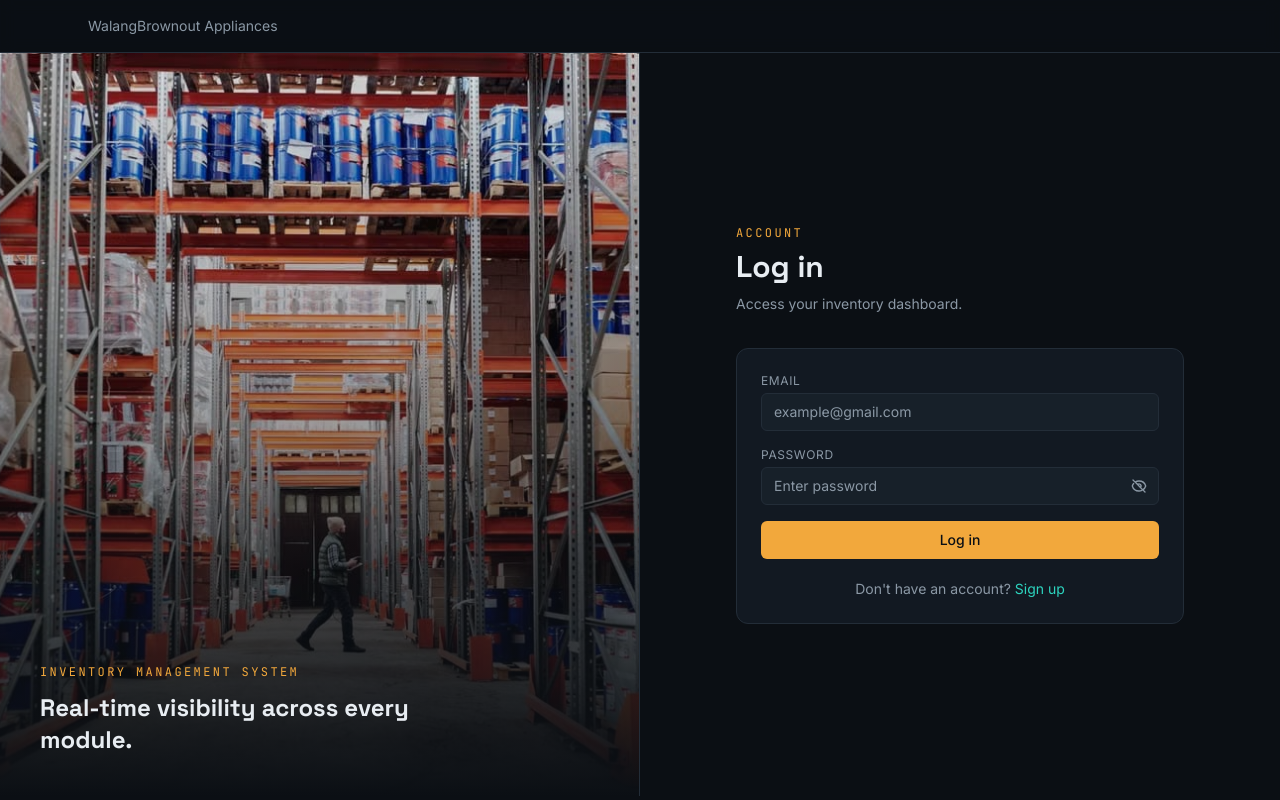
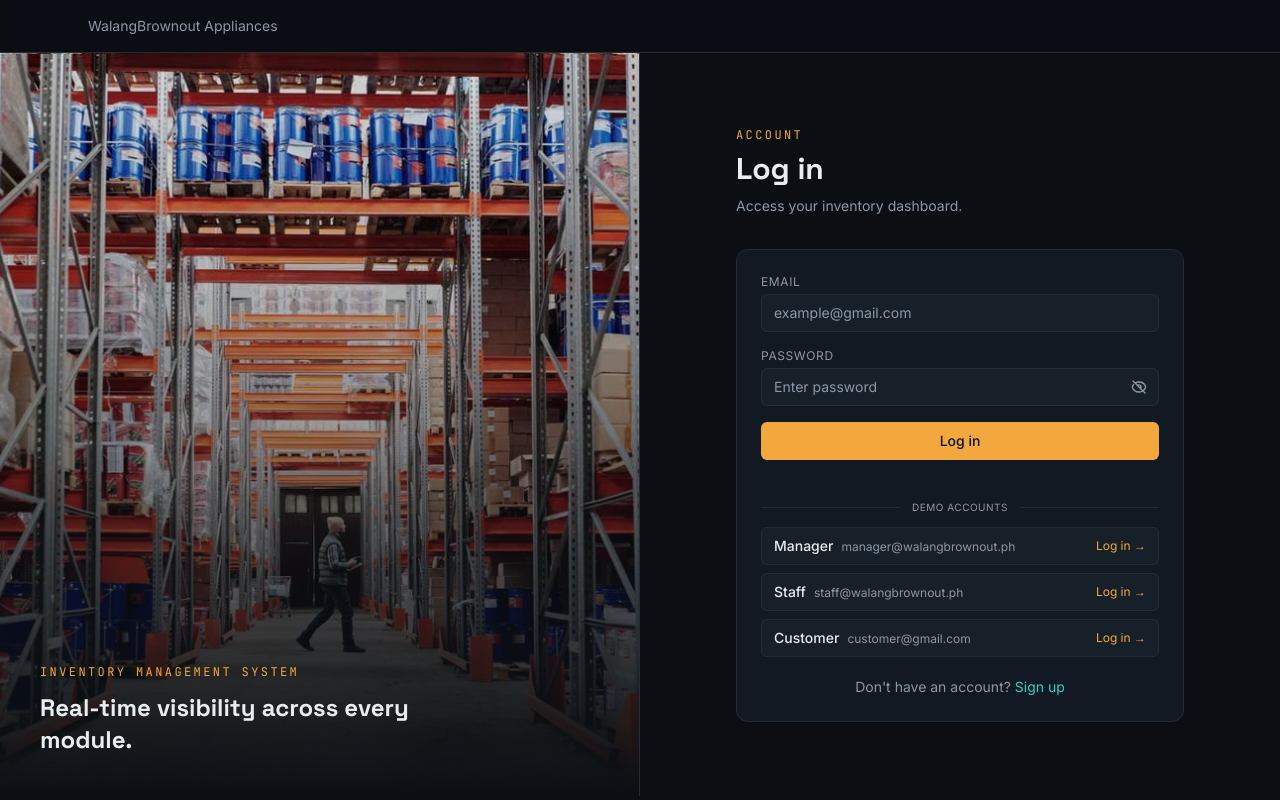
Before and after one commit to alexkeithvasquez/WalangBrownout-Appliances, a React (Vite) app: page /login in a window 1280 px wide. Built offline with nearby package versions, Linux system fonts and the light colour scheme.

Commit message:
Add demo accounts for manager, staff, and customer roles

```diff
--- a/src/components/Login.jsx
+++ b/src/components/Login.jsx
@@ -1,44 +1,88 @@
-import { useState } from 'react'
-import { Link, useNavigate } from 'react-router-dom'
-import Card from './common/Card'
-import Button from './common/Button'
-import PageHeader from './common/PageHeader'
-import { useAuth } from '../context/AuthContext'
+import { useState } from "react";
+import { Link, useNavigate } from "react-router-dom";
+import Card from "./common/Card";
+import Button from "./common/Button";
+import PageHeader from "./common/PageHeader";
+import { useAuth } from "../context/AuthContext";
+
+const DEMO_ACCOUNTS = [
+  {
+    role: "Manager",
+    email: "manager@walangbrownout.ph",
+    password: "manager123",
+  },
+  { role: "Staff", email: "staff@walangbrownout.ph", password: "staff123" },
+  { role: "Customer", email: "customer@gmail.com", password: "customer123" },
+];
 
 function EyeIcon({ open }) {
   return !open ? (
-    <svg viewBox="0 0 24 24" fill="none" stroke="currentColor" strokeWidth={2} className="h-4 w-4">
-      <path strokeLinecap="round" strokeLinejoin="round" d="M3.98 8.223A10.477 10.477 0 001.934 12c1.292 4.338 5.31 7.5 10.066 7.5 1.556 0 3.036-.338 4.368-.946M6.228 6.228A10.45 10.45 0 0112 4.5c4.756 0 8.773 3.162 10.065 7.498a10.523 10.523 0 01-4.293 5.774M6.228 6.228L3 3m3.228 3.228l3.65 3.65m7.894 7.894L21 21m-3.228-3.228l-3.65-3.65m0 0a3 3 0 10-4.243-4.243m4.242 4.242L9.88 9.88" />
+    <svg
+      viewBox="0 0 24 24"
+      fill="none"
+      stroke="currentColor"
+      strokeWidth={2}
+      className="h-4 w-4"
+    >
+      <path
+        strokeLinecap="round"
+        strokeLinejoin="round"
+        d="M3.98 8.223A10.477 10.477 0 001.934 12c1.292 4.338 5.31 7.5 10.066 7.5 1.556 0 3.036-.338 4.368-.946M6.228 6.228A10.45 10.45 0 0112 4.5c4.756 0 8.773 3.162 10.065 7.498a10.523 10.523 0 01-4.293 5.774M6.228 6.228L3 3m3.228 3.228l3.65 3.65m7.894 7.894L21 21m-3.228-3.228l-3.65-3.65m0 0a3 3 0 10-4.243-4.243m4.242 4.242L9.88 9.88"
+      />
     </svg>
   ) : (
-    <svg viewBox="0 0 24 24" fill="none" stroke="currentColor" strokeWidth={2} className="h-4 w-4">
-      <path strokeLinecap="round" strokeLinejoin="round" d="M2.036 12.322a1.012 1.012 0 010-.639C3.423 7.51 7.36 4.5 12 4.5c4.638 0 8.573 3.007 9.963 7.178.07.207.07.431 0 .639C20.577 16.49 16.64 19.5 12 19.5c-4.638 0-8.573-3.007-9.963-7.178z" />
-      <path strokeLinecap="round" strokeLinejoin="round" d="M15 12a3 3 0 11-6 0 3 3 0 016 0z" />
+    <svg
+      viewBox="0 0 24 24"
+      fill="none"
+      stroke="currentColor"
+      strokeWidth={2}
+      className="h-4 w-4"
+    >
+      <path
+        strokeLinecap="round"
+        strokeLinejoin="round"
+        d="M2.036 12.322a1.012 1.012 0 010-.639C3.423 7.51 7.36 4.5 12 4.5c4.638 0 8.573 3.007 9.963 7.178.07.207.07.431 0 .639C20.577 16.49 16.64 19.5 12 19.5c-4.638 0-8.573-3.007-9.963-7.178z"
+      />
+      <path
+        strokeLinecap="round"
+        strokeLinejoin="round"
+        d="M15 12a3 3 0 11-6 0 3 3 0 016 0z"
+      />
     </svg>
-  )
+  );
 }
 
 export default function Login() {
-  const [email, setEmail] = useState('')
-  const [password, setPassword] = useState('')
-  const [showPassword, setShowPassword] = useState(false)
-  const [error, setError] = useState('')
-  const { login } = useAuth()
-  const navigate = useNavigate()
+  const [email, setEmail] = useState("");
+  const [password, setPassword] = useState("");
+  const [showPassword, setShowPassword] = useState(false);
+  const [error, setError] = useState("");
+  const { login } = useAuth();
+  const navigate = useNavigate();
 
   function handleSubmit(e) {
-    e.preventDefault()
-    setError('')
+    e.preventDefault();
+    setError("");
     if (!email || !password) {
-      setError('Please fill in both fields.')
-      return
+      setError("Please fill in both fields.");
+      return;
     }
-    const result = login(email, password)
+    const result = login(email, password);
     if (!result.ok) {
-      setError(result.error)
-      return
+      setError(result.error);
+      return;
     }
-    navigate('/')
+    navigate("/");
+  }
+
+  function quickLogin(account) {
+    setError("");
+    const result = login(account.email, account.password);
+    if (!result.ok) {
+      setError(result.error);
+      return;
+    }
+    navigate("/");
   }
 
   return (
@@ -49,8 +93,8 @@ export default function Login() {
           className="absolute inset-0 h-full w-full"
           style={{
             backgroundImage: 'url("/login-bg.jpg")',
-            backgroundSize: 'cover',
-            backgroundPosition: 'center',
+            backgroundSize: "cover",
+            backgroundPosition: "center",
           }}
         />
         <div className="pointer-events-none absolute inset-0 bg-gradient-to-t from-bg via-bg/40 to-bg/10" />
@@ -67,7 +111,11 @@ export default function Login() {
       {/* Form side */}
       <div className="flex flex-col justify-center px-6 py-12">
         <div className="mx-auto w-full max-w-md">
-          <PageHeader eyebrow="Account" title="Log in" subtitle="Access your inventory dashboard." />
+          <PageHeader
+            eyebrow="Account"
+            title="Log in"
+            subtitle="Access your inventory dashboard."
+          />
 
           <Card className="p-6">
             <form onSubmit={handleSubmit} className="space-y-4">
@@ -89,7 +137,7 @@ export default function Login() {
                 </label>
                 <div className="relative">
                   <input
-                    type={showPassword ? 'text' : 'password'}
+                    type={showPassword ? "text" : "password"}
                     value={password}
                     onChange={(e) => setPassword(e.target.value)}
                     placeholder="Enter password"
@@ -99,7 +147,9 @@ export default function Login() {
                     type="button"
                     onClick={() => setShowPassword((v) => !v)}
                     className="absolute inset-y-0 right-0 flex items-center px-3 text-muted hover:text-ink"
-                    aria-label={showPassword ? 'Hide password' : 'Show password'}
+                    aria-label={
+                      showPassword ? "Hide password" : "Show password"
+                    }
                     tabIndex={-1}
                   >
                     <EyeIcon open={showPassword} />
@@ -112,10 +162,36 @@ export default function Login() {
               <Button type="submit" variant="primary" className="w-full">
                 Log in
               </Button>
+
+              <div className="mt-6">
+                <div className="flex items-center gap-3 text-[10px] uppercase tracking-wider text-muted">
+                  <span className="h-px flex-1 bg-border" />
+                  Demo accounts
+                  <span className="h-px flex-1 bg-border" />
+                </div>
+                <div className="mt-3 space-y-2">
+                  {DEMO_ACCOUNTS.map((account) => (
+                    <button
+                      key={account.email}
+                      type="button"
+                      onClick={() => quickLogin(account)}
+                      className="flex w-full items-center justify-between rounded-md border border-border bg-surface-2 px-3 py-2 text-left text-sm text-ink transition-colors hover:border-power/50"
+                    >
+                      <span>
+                        <span className="font-medium">{account.role}</span>
+                        <span className="ml-2 text-xs text-muted">
+                          {account.email}
+                        </span>
+                      </span>
+                      <span className="text-xs text-power">Log in →</span>
+                    </button>
+                  ))}
+                </div>
+              </div>
             </form>
 
             <p className="mt-5 text-center text-sm text-muted">
-              Don't have an account?{' '}
+              Don't have an account?{" "}
               <Link to="/signup" className="text-online hover:underline">
                 Sign up
               </Link>
@@ -124,5 +200,5 @@ export default function Login() {
         </div>
       </div>
     </main>
-  )
+  );
 }
--- a/src/context/AuthContext.jsx
+++ b/src/context/AuthContext.jsx
@@ -4,6 +4,40 @@ const AuthContext = createContext(null)
 
 const VALID_ROLES = ['customer', 'staff', 'manager', 'admin']
 const SIGNUP_ROLES = ['customer', 'staff', 'manager']
+
+const DEMO_USERS = [
+  {
+    name: 'Alex Keith Vasquez',
+    email: 'manager@walangbrownout.ph',
+    password: 'manager123',
+    role: 'manager',
+  },
+  {
+    name: 'Jenny Santos',
+    email: 'staff@walangbrownout.ph',
+    password: 'staff123',
+    role: 'staff',
+  },
+  {
+    name: 'Miguel Reyes',
+    email: 'customer@gmail.com',
+    password: 'customer123',
+    role: 'customer',
+  },
+]
+
+function seedDemoUsers() {
+  const users = getUsers()
+  const existingEmails = new Set(users.map((u) => normalizeEmail(u.email)))
+
+  const missing = DEMO_USERS.filter(
+    (demo) => !existingEmails.has(normalizeEmail(demo.email)),
+  )
+
+  if (missing.length > 0) {
+    saveUsers([...users, ...missing])
+  }
+}
 
 function normalizeEmail(email) {
   return email.trim().toLowerCase()
@@ -50,7 +84,10 @@ function getStoredSession() {
 }
 
 export function AuthProvider({ children }) {
-  const [currentUser, setCurrentUser] = useState(getStoredSession)
+  const [currentUser, setCurrentUser] = useState(() => {
+    seedDemoUsers()
+    return getStoredSession()
+  })
 
   function startSession(user) {
     const session = createSession(user)
```
